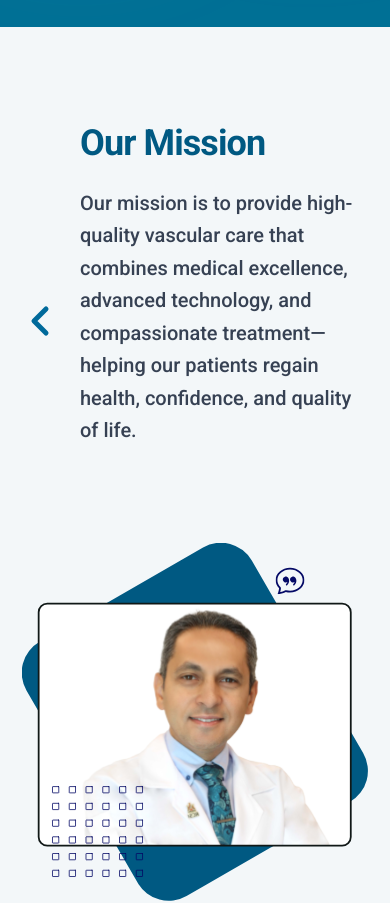
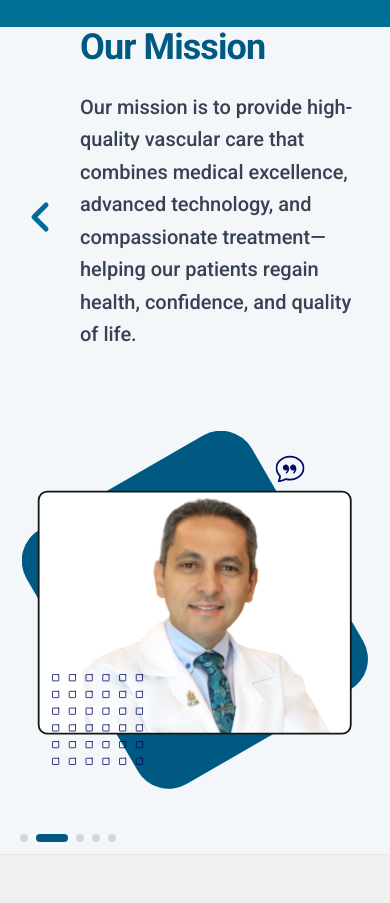
Before and after one commit to Ahme-d711/clear-vein, a Next.js app: page / in a window 390 px wide. Shown: the part 4260-5163 px from the top of the page. Built offline with nearby package versions, Linux system fonts and the light colour scheme.

Commit message:
refactor: adjust Swiper pagination positioning and styling, and remove unused imports.

```diff
--- a/components/sections/AboutSection.tsx
+++ b/components/sections/AboutSection.tsx
@@ -1,11 +1,10 @@
 "use client";
 
-import React, { useState } from "react";
+import { useState } from "react";
 import Image from "next/image";
 import { Swiper, SwiperSlide } from "swiper/react";
 import { Pagination, Navigation, Autoplay } from "swiper/modules";
-import { ChevronLeft, ChevronRight, Quote } from "lucide-react";
-import { cn } from "@/lib/utils";
+import { ChevronLeft } from "lucide-react";
 
 // Import Swiper styles
 import "swiper/css";
@@ -51,7 +50,7 @@ export default function AboutSection() {
   const [swiperRef, setSwiperRef] = useState<any>(null);
 
   return (
-    <section className="relative bg-[#F3F7F9] py-24 lg:py-0 overflow-hidden">
+    <section className="relative bg-[#F3F7F9] overflow-hidden">
       <div className="container max-w-[1440px] mx-auto px-4 relative z-10">
         <div className="relative">
           <Swiper
@@ -68,7 +67,7 @@ export default function AboutSection() {
               clickable: true,
               el: ".custom-pagination",
               renderBullet: (index, className) => {
-                return `<span class="${className} w-3 h-3 rounded-full bg-gray-300 mx-1 cursor-pointer transition-all duration-300 [&.swiper-pagination-bullet-active]:w-8 [&.swiper-pagination-bullet-active]:bg-primary"></span>`;
+                return `<span class="${className} w-3 h-3 rounded-full bg-gray-300 mx-1 cursor-pointer transition-all duration-300"></span>`;
               },
             }}
           >
@@ -86,7 +85,7 @@ export default function AboutSection() {
                     </button>
 
                     {/* Text Content */}
-                    <div className="space-y-6">
+                    <div className="space-y-6 pb-12">
                       <h2 className="text-4xl lg:text-5xl font-extrabold text-[#005982] tracking-tight">
                         {slide.title}
                       </h2>
@@ -105,11 +104,6 @@ export default function AboutSection() {
                           {slide.content}
                         </p>
                       )}
-
-                      {/* Pagination below text */}
-                      <div className="pt-6">
-                        <div className="custom-pagination flex items-center h-4"></div>
-                      </div>
                     </div>
                   </div>
 
@@ -128,6 +122,10 @@ export default function AboutSection() {
                 </div>
               </SwiperSlide>
             ))}
+
+            {/* Stable Pagination Container - Positioned to align with the start of the text */}
+            {/* Offset: padding (16px) + chevron (48px) + gap (lg:48px / md:16px) */}
+            <div className="custom-pagination absolute bottom-4 lg:bottom-12 left-[80px] lg:left-[112px] z-20 flex items-center h-4"></div>
           </Swiper>
         </div>
       </div>
@@ -137,10 +135,12 @@ export default function AboutSection() {
           display: inline-block;
           border-radius: 9999px;
           transition: all 0.3s ease;
+          background-color: #D1D5DB !important;
+          opacity: 1 !important;
         }
         .custom-pagination .swiper-pagination-bullet-active {
           width: 2rem !important;
-          background-color: var(--color-primary, #005982) !important;
+          background-color: #005982 !important;
         }
       `}</style>
     </section>
```
